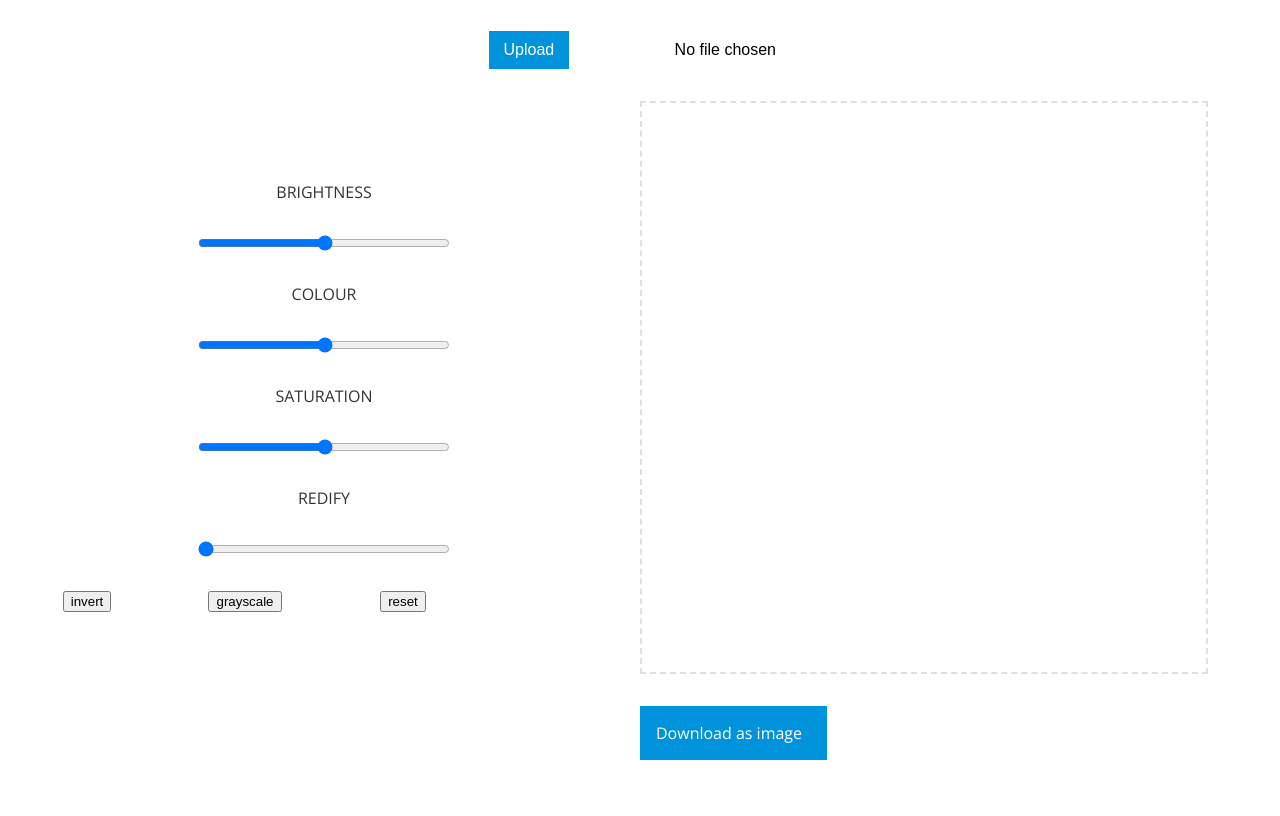
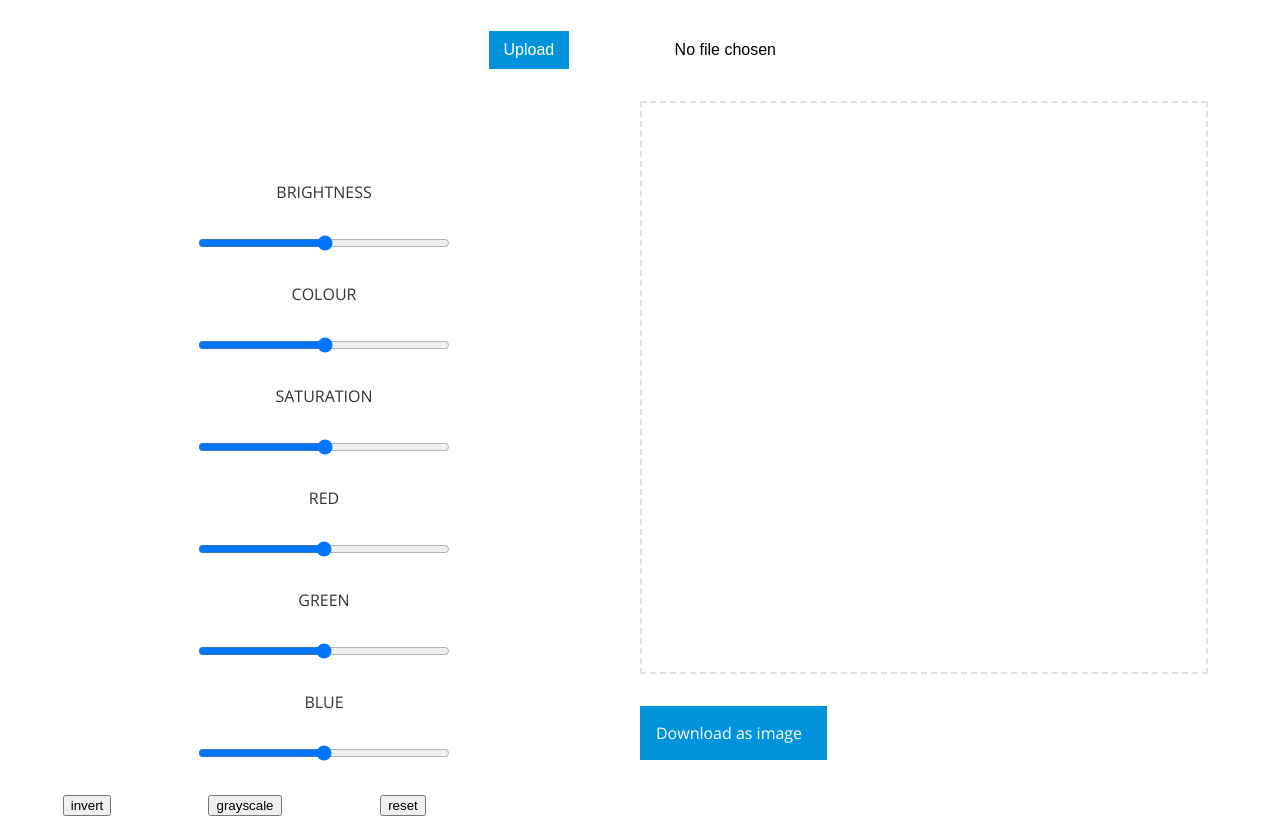
Before and after one commit to JHarden/filtergram, a website: page index.html in a window 1280 px wide. Shown: the part 97-913 px from the top of the page. Before the commit the page ends 857 px from the top, so only its background shows below. Drawn offline with nearby package versions, Linux system fonts and the light colour scheme.

Commit message:
Added Green/Blue filters, modified colourOverlay to handle all 3 colour filters

```diff
--- a/index.html
+++ b/index.html
@@ -33,11 +33,19 @@
                     <input type="range" id="saturation" min="1" max="100">
                 </div>
                 <div class="filter">
-                    <label for="redify">Redify</label>
-                    <input type="range" id="redify" min="1" max="255" value="1" onchange="colourOverlay(this.value)">
+                    <label for="redify">Red</label>
+                    <input type="range" id="redify" min="-255" max="255" value="1" onchange="colourOverlay('R',this.value)">
+                </div>
+                <div class="filter">
+                    <label for="greenify">Green</label>
+                    <input type="range" id="greenify" min="-255" max="255" value="1" onchange="colourOverlay('G',this.value)">
+                </div>
+                <div class="filter">
+                    <label for="blueify">Blue</label>
+                    <input type="range" id="blueify" min="-255" max="255" value="1" onchange="colourOverlay('B',this.value)">
+                </div>
 
 
-                </div>
                 <div class="filter">
                     <div class="grid-25">
                     <button id="invertbtn">invert</button>
--- a/script.js
+++ b/script.js
@@ -26,7 +26,6 @@ window.onload = function(event){
                 imageData = ctx.getImageData(0,0,canvas.width, canvas.height);
                 originalImageData = ctx.getImageData(0,0,canvas.width, canvas.height);
                 data = imageData.data;
-
 
                 var invert = function() {
 
@@ -60,6 +59,8 @@ window.onload = function(event){
                     imageData = originalImageData;
                     ctx.putImageData(imageData, 0, 0);
                     document.getElementById('redify').value = 1;
+                    document.getElementById('greenify').value = 1;
+                    document.getElementById('blueify').value = 1;
                 };
 
                 var invertbtn = document.getElementById('invertbtn');
@@ -87,19 +88,21 @@ window.onload = function(event){
 };
 
 //using the drag tool
-function colourOverlay(val){
+function colourOverlay(rgb , val){
 
     imageData = ctx.getImageData(0,0,canvas.width, canvas.height);
     data = imageData.data;
 
-    console.log('val: ' + val);
     for (var i = 0,len = data.length; i < len; i += 4) {
 
-        data[i] = val;
-        //data[i + 1] = data[i + 1] -val;
-        //data[i + 2] = data[i + 2] -val;
+        switch(rgb){
+            case 'R':
+                data[i] = val; break;
+            case 'G':
+                data[i+1] = val; break;
+            case 'B':
+                data[i+2] = val; break;
+        }
     }
     ctx.putImageData(imageData, 0, 0);
-    console.log('end loop');
-
 };
```
